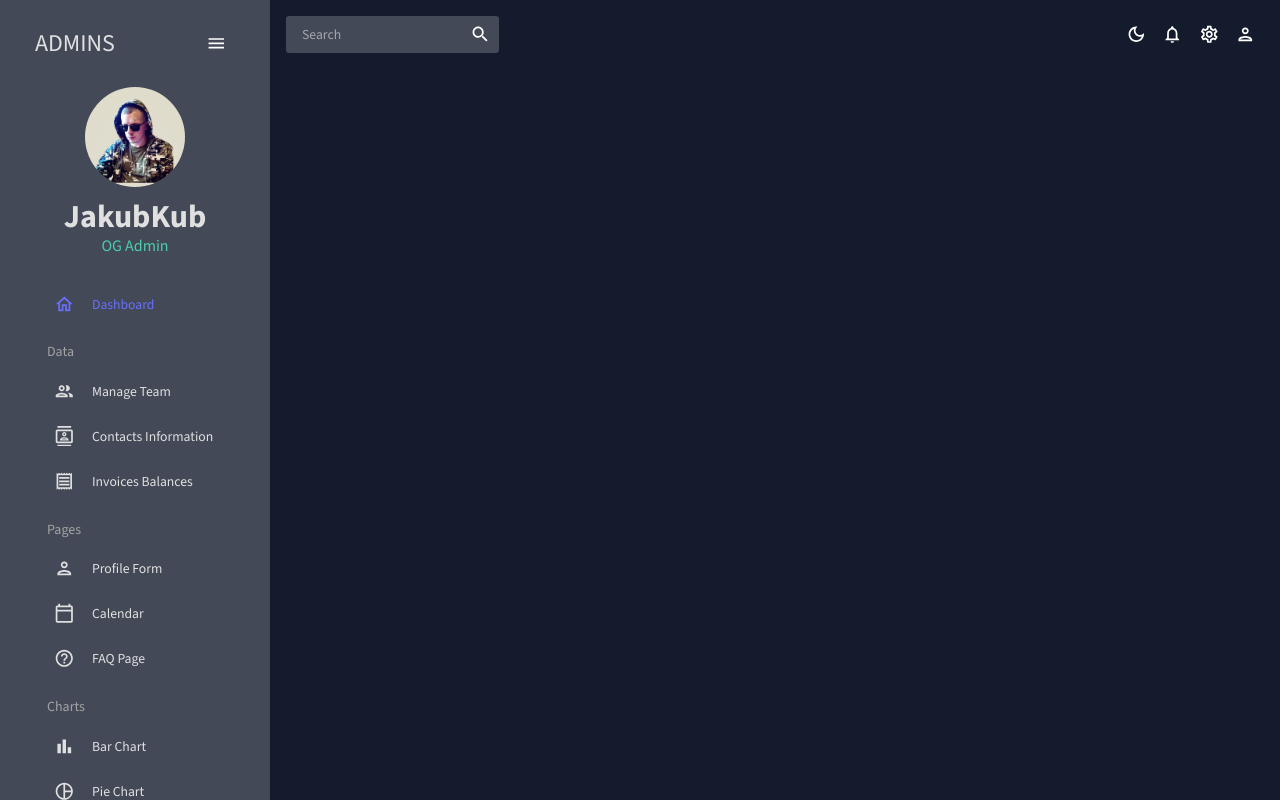
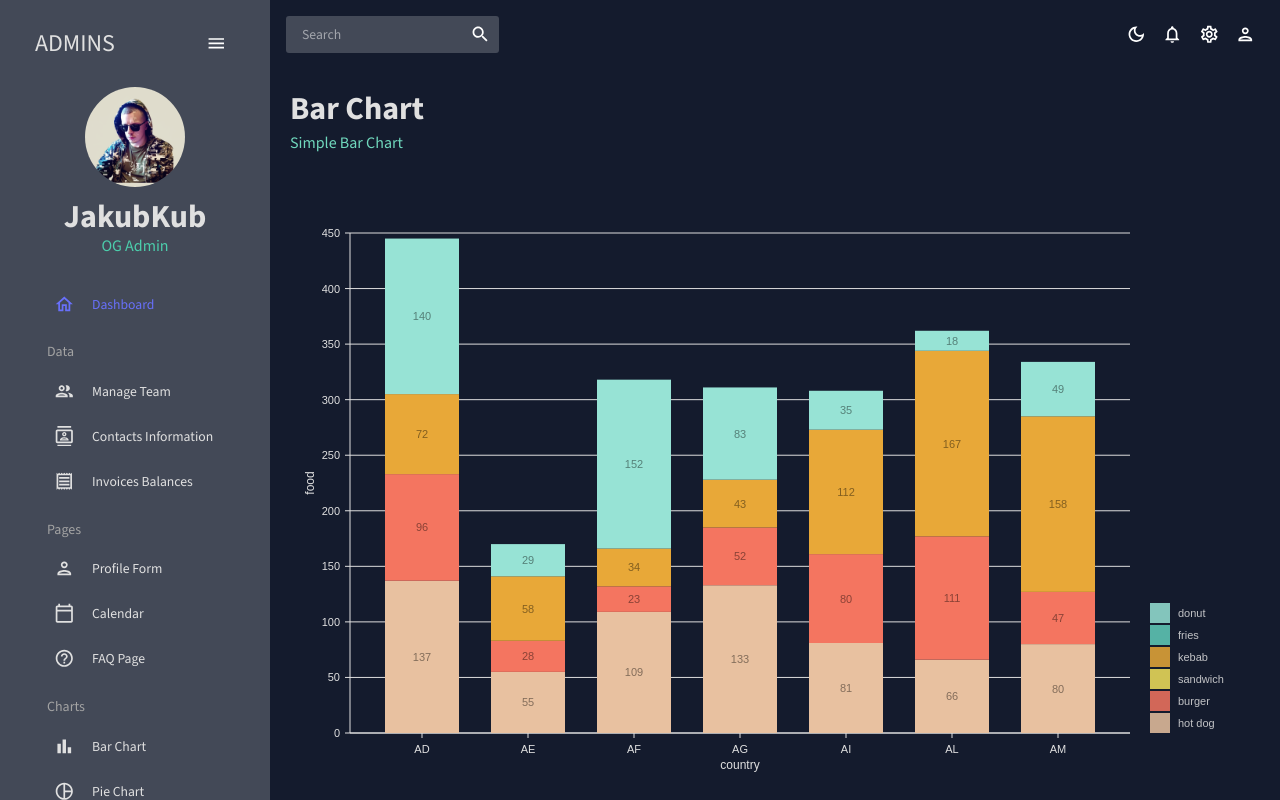
Before and after one commit to JakubKub13/DASHBOARD, a React (Create React App) app: page /bar in a window 1280 px wide. Built offline with nearby package versions, Linux system fonts and the light colour scheme.

Commit message:
Pie chart

```diff
--- a/src/App.js
+++ b/src/App.js
@@ -7,10 +7,10 @@
 import Team from "./scenes/team";
 import Invoices from "./scenes/invoices";
 import Contacts from "./scenes/contacts";
-// import Bar from "./scenes/bar";
+import Bar from "./scenes/bar";
 import Form from "./scenes/form";
 // import Line from "./scenes/line";
-// import Pie from "./scenes/pie";
+import Pie from "./scenes/pie";
 import FAQ from "./scenes/faq";
 // import Geography from "./scenes/geography";
 import Calendar from "./scenes/calendar";
@@ -31,8 +31,8 @@
             <Route path="/contacts" element={<Contacts />} />
             <Route path="/invoices" element={<Invoices />} />
             <Route path="/form" element={<Form />} />
-            {/* <Route path="/bar" element={<Bar />} /> */}
-            {/* <Route path="/pie" element={<Pie />} /> */}
+            <Route path="/bar" element={<Bar />} />
+            <Route path="/pie" element={<Pie />} />
             {/* <Route path="/line" element={<Line />} /> */}
             <Route path="/faq" element={<FAQ />} />
             {/* <Route path="/geography" element={<Geography />} /> */}
--- /dev/null
+++ b/src/components/BarChar.jsx
@@ -0,0 +1,159 @@
+import { useTheme } from "@mui/material";
+import { ResponsiveBar } from "@nivo/bar";
+import { tokens } from "../theme";
+import { mockBarData as data } from "../data/mockData";
+
+
+const BarChart = ({ isDashboard = false }) => {
+    const theme = useTheme();
+    const colors = tokens(theme.palette.mode);
+
+    return (
+        <ResponsiveBar
+        data={data}
+        theme={{
+            axis: {
+                domain: {
+                    line: {
+                        stroke: colors.grey[100]
+                    }
+                },
+                legend: {
+                    text: {
+                        fill: colors.grey[100]
+                    }
+                },
+                ticks: {
+                    line: {
+                        stroke: colors.grey[100],
+                        strokeWidth: 1
+                    },
+                    text: {
+                        fill: colors.grey[100]
+                    }
+                }
+            },
+            legends: {
+                text: {
+                    fill: colors.grey[100],
+                }
+            }
+        }}
+        keys={[
+            'hot dog',
+            'burger',
+            'sandwich',
+            'kebab',
+            'fries',
+            'donut'
+        ]}
+        indexBy="country"
+        margin={{ top: 50, right: 130, bottom: 50, left: 60 }}
+        padding={0.3}
+        valueScale={{ type: 'linear' }}
+        indexScale={{ type: 'band', round: true }}
+        colors={{ scheme: 'nivo' }}
+        defs={[
+            {
+                id: 'dots',
+                type: 'patternDots',
+                background: 'inherit',
+                color: '#38bcb2',
+                size: 4,
+                padding: 1,
+                stagger: true
+            },
+            {
+                id: 'lines',
+                type: 'patternLines',
+                background: 'inherit',
+                color: '#eed312',
+                rotation: -45,
+                lineWidth: 6,
+                spacing: 10
+            }
+        ]}
+        fill={[
+            {
+                match: {
+                    id: 'fries'
+                },
+                id: 'dots'
+            },
+            {
+                match: {
+                    id: 'sandwich'
+                },
+                id: 'lines'
+            }
+        ]}
+        borderColor={{
+            from: 'color',
+            modifiers: [
+                [
+                    'darker',
+                    1.6
+                ]
+            ]
+        }}
+        axisTop={null}
+        axisRight={null}
+        axisBottom={{
+            tickSize: 5,
+            tickPadding: 5,
+            tickRotation: 0,
+            legend: isDashboard ? undefined : 'country',
+            legendPosition: 'middle',
+            legendOffset: 32
+        }}
+        axisLeft={{
+            tickSize: 5,
+            tickPadding: 5,
+            tickRotation: 0,
+            legend: isDashboard ? undefined : 'food',
+            legendPosition: 'middle',
+            legendOffset: -40
+        }}
+        labelSkipWidth={12}
+        labelSkipHeight={12}
+        labelTextColor={{
+            from: 'color',
+            modifiers: [
+                [
+                    'darker',
+                    1.6
+                ]
+            ]
+        }}
+        legends={[
+            {
+                dataFrom: 'keys',
+                anchor: 'bottom-right',
+                direction: 'column',
+                justify: false,
+                translateX: 120,
+                translateY: 0,
+                itemsSpacing: 2,
+                itemWidth: 100,
+                itemHeight: 20,
+                itemDirection: 'left-to-right',
+                itemOpacity: 0.85,
+                symbolSize: 20,
+                effects: [
+                    {
+                        on: 'hover',
+                        style: {
+                            itemOpacity: 1
+                        }
+                    }
+                ]
+            }
+        ]}
+        role="application"
+        ariaLabel="Nivo bar chart demo"
+        barAriaLabel={e=>e.id+": "+e.formattedValue+" in country: "+e.indexValue}
+    />
+    )
+}
+
+export default BarChart;
--- /dev/null
+++ b/src/components/PieChar.jsx
@@ -0,0 +1,171 @@
+import { ResponsivePie } from '@nivo/pie';
+import { tokens } from "../theme";
+import { useTheme } from "@mui/material";
+import { mockPieData as data } from "../data/mockData";
+
+
+const PieChar = () => {
+    const theme = useTheme();
+    const colors = tokens(theme.palette.mode);
+
+    return (
+        <ResponsivePie
+        data={data}
+        theme={{
+            axis: {
+                domain: {
+                    line: {
+                        stroke: colors.grey[100]
+                    }
+                },
+                legend: {
+                    text: {
+                        fill: colors.grey[100]
+                    }
+                },
+                ticks: {
+                    line: {
+                        stroke: colors.grey[100],
+                        strokeWidth: 1
+                    },
+                    text: {
+                        fill: colors.grey[100]
+                    },
+                },
+            },
+            legends: {
+                text: {
+                    fill: colors.grey[100],
+                },
+            },
+        }}
+        margin={{ top: 40, right: 80, bottom: 80, left: 80 }}
+        innerRadius={0.5}
+        padAngle={0.7}
+        cornerRadius={3}
+        activeOuterRadiusOffset={8}
+        borderWidth={1}
+        borderColor={{
+            from: 'color',
+            modifiers: [
+                [
+                    'darker',
+                    0.2
+                ]
+            ]
+        }}
+        arcLinkLabelsSkipAngle={10}
+        arcLinkLabelsTextColor={colors.grey[100]}
+        arcLinkLabelsThickness={2}
+        arcLinkLabelsColor={{ from: 'color' }}
+        enableArcLabels={false}
+        arcLabelsSkipAngle={10}
+        arcLabelsTextColor={{
+            from: 'color',
+            modifiers: [
+                [
+                    'darker',
+                    2
+                ]
+            ]
+        }}
+        defs={[
+            {
+                id: 'dots',
+                type: 'patternDots',
+                background: 'inherit',
+                color: 'rgba(255, 255, 255, 0.3)',
+                size: 4,
+                padding: 1,
+                stagger: true
+            },
+            {
+                id: 'lines',
+                type: 'patternLines',
+                background: 'inherit',
+                color: 'rgba(255, 255, 255, 0.3)',
+                rotation: -45,
+                lineWidth: 6,
+                spacing: 10
+            }
+        ]}
+        fill={[
+            {
+                match: {
+                    id: 'ruby'
+                },
+                id: 'dots'
+            },
+            {
+                match: {
+                    id: 'c'
+                },
+                id: 'dots'
+            },
+            {
+                match: {
+                    id: 'go'
+                },
+                id: 'dots'
+            },
+            {
+                match: {
+                    id: 'python'
+                },
+                id: 'dots'
+            },
+            {
+                match: {
+                    id: 'scala'
+                },
+                id: 'lines'
+            },
+            {
+                match: {
+                    id: 'lisp'
+                },
+                id: 'lines'
+            },
+            {
+                match: {
+                    id: 'elixir'
+                },
+                id: 'lines'
+            },
+            {
+                match: {
+                    id: 'javascript'
+                },
+                id: 'lines'
+            }
+        ]}
+        legends={[
+            {
+                anchor: 'bottom',
+                direction: 'row',
+                justify: false,
+                translateX: 0,
+                translateY: 56,
+                itemsSpacing: 0,
+                itemWidth: 100,
+                itemHeight: 18,
+                itemTextColor: '#999',
+                itemDirection: 'left-to-right',
+                itemOpacity: 1,
+                symbolSize: 18,
+                symbolShape: 'circle',
+                effects: [
+                    {
+                        on: 'hover',
+                        style: {
+                            itemTextColor: '#000'
+                        }
+                    }
+                ]
+            }
+        ]}
+    />
+    )
+}
+
+export default PieChar;
--- /dev/null
+++ b/src/scenes/bar/index.jsx
@@ -0,0 +1,17 @@
+import { Box } from "@mui/material";
+import Header from "../../components/Header";
+import BarChart from "../../components/BarChar";
+
+const Bar = () => {
+    return (
+        <Box m="20px">
+            <Header title="Bar Chart" subtitle="Simple Bar Chart" />
+            <Box height="75vh">
+                <BarChart />
+            </Box>
+        </Box>
+    )
+
+};
+
+export default Bar;
--- a/src/scenes/faq/index.jsx
+++ b/src/scenes/faq/index.jsx
@@ -13,7 +13,7 @@
     return <Box m="20px">
         <Header title="FAQ" subtitle="Frequently Asked Questions" />
 
-        <Accordion>
+        <Accordion defaultExpanded>
             <AccordionSummary expandIcon={<ExpandMoreIcon />}>
                 <Typography color={colors.greenAccent[500]} variant="h5">
                     How to use blockchain?
@@ -31,7 +31,7 @@
             </AccordionDetails>
         </Accordion>
 
-        <Accordion>
+        <Accordion defaultExpanded>
             <AccordionSummary expandIcon={<ExpandMoreIcon />}>
                 <Typography color={colors.greenAccent[500]} variant="h5">
                     What is the ICO ?
@@ -49,7 +49,7 @@
             </AccordionDetails>
         </Accordion>
 
-        <Accordion>
+        <Accordion defaultExpanded>
             <AccordionSummary expandIcon={<ExpandMoreIcon />}>
                 <Typography color={colors.greenAccent[500]} variant="h5">
                     What is Metamask ?
@@ -67,7 +67,7 @@
             </AccordionDetails>
         </Accordion>
 
-        <Accordion>
+        <Accordion defaultExpanded>
             <AccordionSummary expandIcon={<ExpandMoreIcon />}>
                 <Typography color={colors.greenAccent[500]} variant="h5">
                     Can I buy tokens with fiat money ?
@@ -85,7 +85,7 @@
             </AccordionDetails>
         </Accordion>
 
-        <Accordion>
+        <Accordion defaultExpanded>
             <AccordionSummary expandIcon={<ExpandMoreIcon />}>
                 <Typography color={colors.greenAccent[500]} variant="h5">
                     How to use Bitcoin ATM ?
@@ -103,7 +103,7 @@
             </AccordionDetails>
         </Accordion>
 
-        <Accordion>
+        <Accordion defaultExpanded>
             <AccordionSummary expandIcon={<ExpandMoreIcon />}>
                 <Typography color={colors.greenAccent[500]} variant="h5">
                     Who regulates Crypto law ?
--- /dev/null
+++ b/src/scenes/pie/index.jsx
@@ -0,0 +1,17 @@
+import { Box } from "@mui/material";
+import Header from "../../components/Header";
+import PieChar from "../../components/PieChar";
+
+const Pie = () => {
+    return (
+        <Box m="20px">
+            <Header title="Bar Chart" subtitle="Simple Pie Chart" />
+            <Box height="75vh">
+                <PieChar />
+            </Box>
+        </Box>
+    )
+
+};
+
+export default Pie;
```
